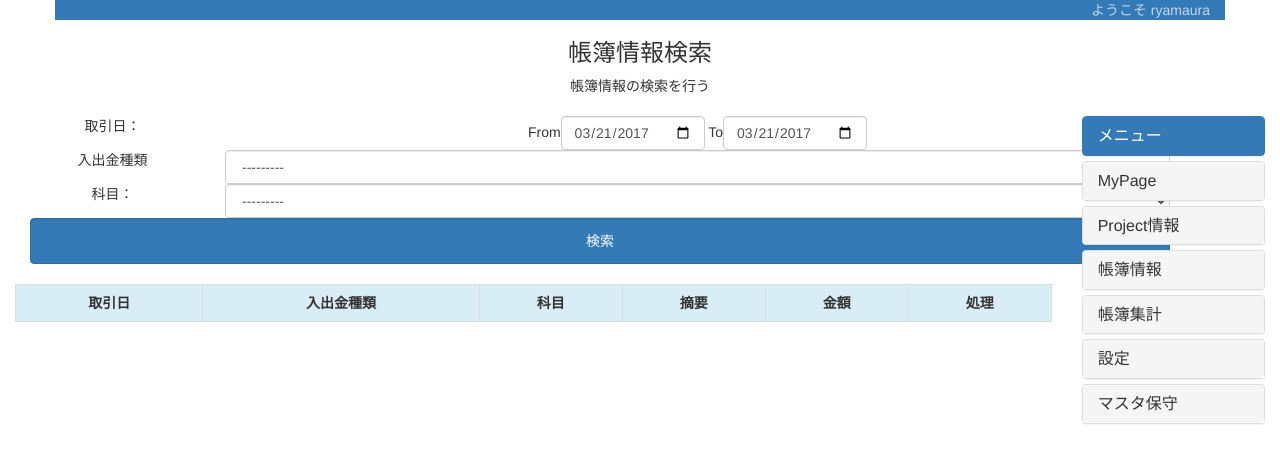
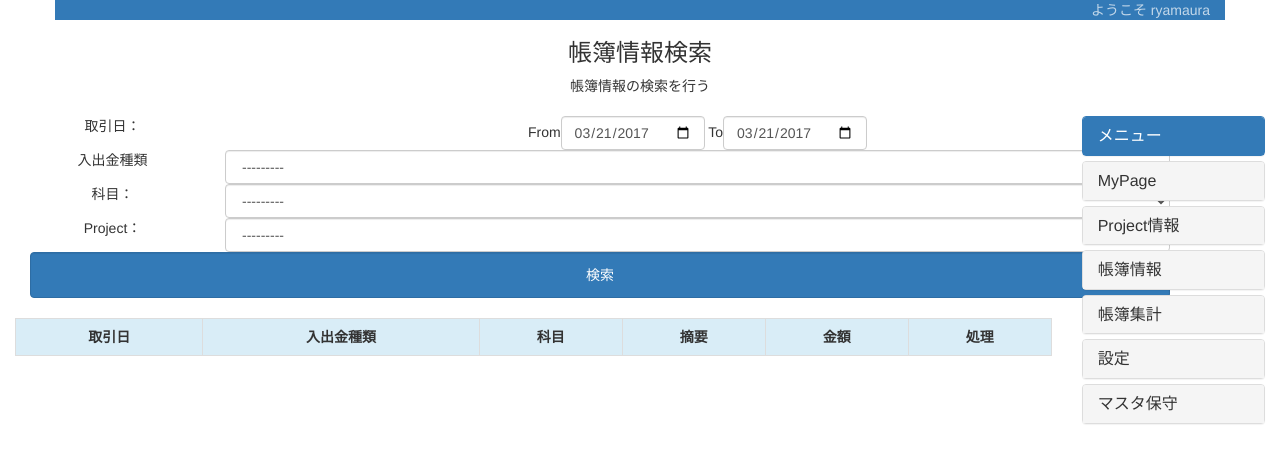
Before and after one commit to yamanoura/kakebo, a Django app: page /app/ab/search in a window 1280 px wide. Shown: the top 463 px of the page. Run offline with Django 3.2, Linux system fonts and the light colour scheme; a user stored in the database is signed in; data comes from the database, SQL or seed files in the repository; both versions use the stored data as it was after the commit; lists and menus that the app fills with data are empty; some libraries are stand-ins or nearby versions.

Commit message:
issue対応#40

```diff
--- a/app/views.py
+++ b/app/views.py
@@ -293,6 +293,9 @@
 
         search_dw_type_select = self.request.GET.get('search_dw_type_select','')
 
+        ctx['search_project'] = Project.objects.filter(user=self.request.user,
+                                                       project_status=0)
+
         if search_dw_type_select == '':
             ctx['search_at'] = None
             ctx['search_dw_type_select'] = ''
@@ -301,7 +304,6 @@
                                                            at_type=search_dw_type_select)
             ctx['search_dw_type_select'] = search_dw_type_select
 
-
         search_at_select = self.request.GET.get('search_at_select','')
 
         # templateの組み込みタグでの比較を行うために数値変換を行う
@@ -309,6 +311,14 @@
             search_at_select = int(search_at_select)
 
         ctx['search_at_select'] = search_at_select
+
+        search_project_select   = self.request.GET.get('search_project_select','')
+
+        # templateの組み込みタグでの比較を行うために数値変換を行う
+        if(search_project_select!=""):
+            search_project_select = int(search_project_select)
+
+        ctx['search_project_select'] = search_project_select
 
         ctx['is_logined'] = True
         ctx['query_string'] = self.request.GET.urlencode()
@@ -321,24 +331,30 @@
         search_trade_date_to   = self.request.GET.get('search_trade_date_to','')
         search_dw_type_select   = self.request.GET.get('search_dw_type_select','')
         search_at_select   = self.request.GET.get('search_at_select','')
+        search_project_select   = self.request.GET.get('search_project_select','')
 
         search_trade_date_from = get_defaultdate(search_trade_date_from)
         search_trade_date_to   = get_defaultdate(search_trade_date_to)
 
+        ab = ''
         if search_at_select == '':
-            return AccountBook.objects.filter(user=self.request.user,
+            ab = AccountBook.objects.filter(user=self.request.user,
                                               dw_type__contains=search_dw_type_select,
                                             trade_date__range=(search_trade_date_from,
                                                                search_trade_date_to)
             ).order_by('trade_date')
         else:
-            return AccountBook.objects.filter(user=self.request.user,
+            ab =  AccountBook.objects.filter(user=self.request.user,
                                               dw_type__contains=search_dw_type_select,
                                             trade_date__range=(search_trade_date_from,
                                                                search_trade_date_to),
                                               at = search_at_select
-            ).order_by('trade_date')
+            )
 
+        if search_project_select=="":
+            return ab
+        else:
+            return ab.filter(project=search_project_select)
 
 
 class AccountBookSum(ListView):
--- a/kakebo/templates/app/ab_list.html
+++ b/kakebo/templates/app/ab_list.html
@@ -71,6 +71,27 @@
       </div>
     </div>
     <div class="row">
+      <div class="col-xs-4 col-sm-2">
+	Project：
+      </div>
+      <div class="col-xs-8 col-sm-10">
+	<SELECT ID="search_project_select" name="search_project_select" class="form-control">
+	  <OPTION VALUE=""
+		  {% ifequal search_project_select "" %}
+		  selected="selected"
+		  {% endifequal %}
+		  >---------</OPTION>
+	  {% for project_item in search_project %}
+	  <OPTION VALUE={{ project_item.id }}
+		  {% ifequal search_project_select project_item.id %}
+		  selected="selected"
+		  {% endifequal %}
+		  >{{ project_item.project_name }}</OPTION>
+	  {% endfor %}
+	  </SELECT>
+      </div>
+    </div>
+    <div class="row">
       <div class="col-xs-12 col-sm-12 text-left">
 	<button type="button" class="btn btn-primary input-lg form-control" onclick="search()">
 	  検索
```
Also changed, not shown: db.sqlite3, 1 other file.
